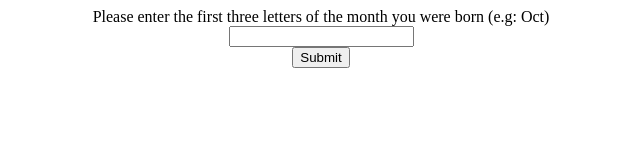
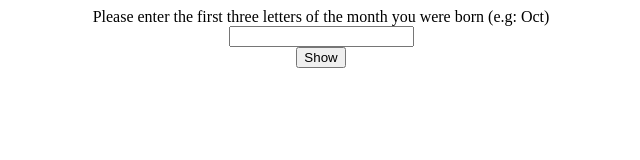
Before and after one commit to Daniel-Rauh/Project_Horoscope, a plain HTML site: page index.html in a window 1280 px wide. Shown: the full height of the page, 319-959 px from the left. Drawn offline with Linux system fonts and the light colour scheme.

Commit message:
spelling

```diff
--- a/index.html
+++ b/index.html
@@ -11,7 +11,7 @@
 <body>
     <label for="" id="header">Please enter the first three letters of the month you were born (e.g: Oct)</label>
     <input type="text" name="" id="month">
-    <button onclick="theHorror()">Submit</button>
+    <button onclick="theHorror()">Show</button>
     <div id="gullible"></div>
 
     <script src="assets/js/main.js"></script>
```
